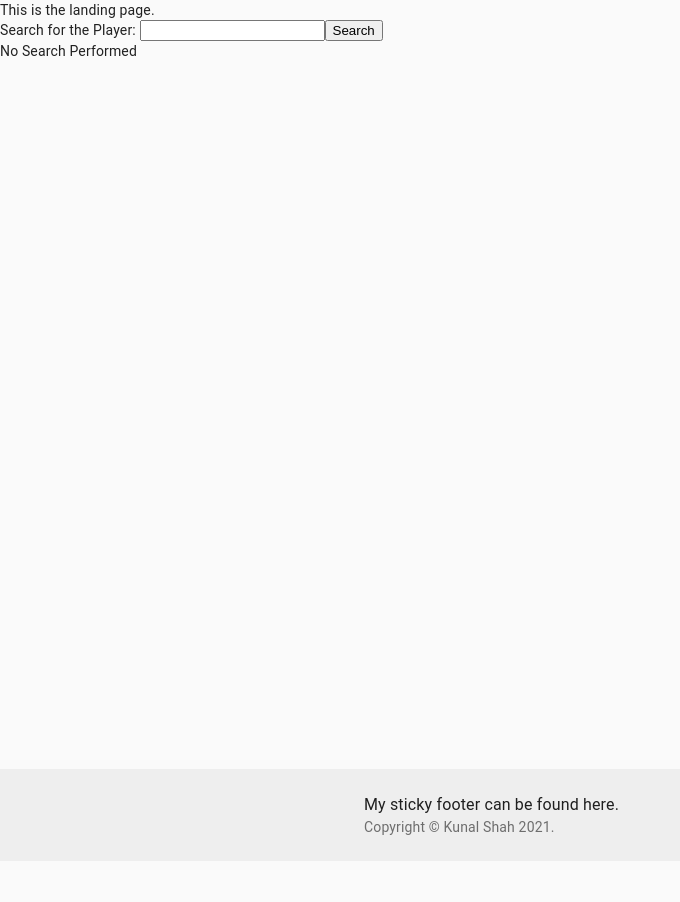
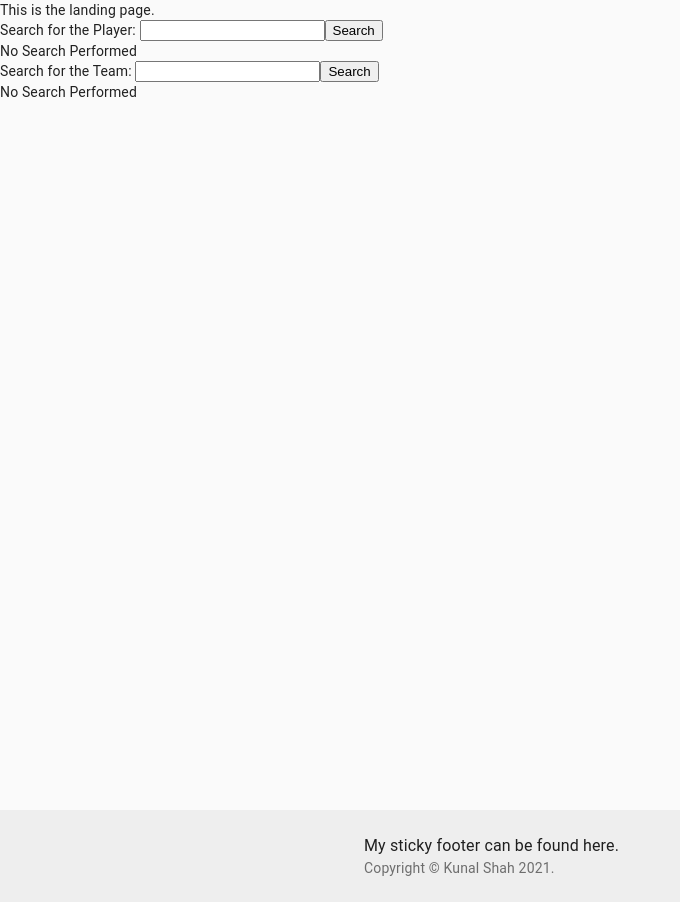
Before and after one commit to kdshah6593/the-sports-report-frontend, a React (Create React App) app: page / in a window 1280 px wide. Shown: the whole page, without its empty margins (0-680 px from the left). Before the commit the page ends 861 px from the top, so only its background shows below. Built offline with nearby package versions, Linux system fonts and the light colour scheme.

Commit message:
team form and results display

```diff
--- a/src/components/LandingPage.js
+++ b/src/components/LandingPage.js
@@ -1,5 +1,6 @@
 import React from 'react';
 import PlayerForm from './players/PlayerForm';
+import TeamForm from './teams/TeamForm'
 
 class LandingPage extends React.Component {
     render() {
@@ -7,6 +8,7 @@ class LandingPage extends React.Component {
             <div>
                 This is the landing page.
                 <PlayerForm />
+                <TeamForm />
             </div>
         )
     }
--- a/src/components/teams/TeamForm.js
+++ b/src/components/teams/TeamForm.js
@@ -0,0 +1,53 @@
+import React from 'react';
+import TeamResults from './TeamResults'
+
+class TeamForm extends React.Component {
+    state = {
+        searchTeam: "",
+        searchResults: [],
+        searched: false
+    }
+
+    handleSearchChange = (event) => {
+        console.log(event.target.value)
+        this.setState({
+            searchTeam: event.target.value
+        })
+    }
+
+    handleSearchSubmit = (event) => {
+        event.preventDefault()
+        const url = "https://www.thesportsdb.com/api/v1/json/1/searchteams.php?t="
+        console.log("Form has been submitted")
+        let team = this.state.searchTeam.replace(" ", "%20")
+        console.log(team)
+        this.setState({
+            searchTeam: ""
+        })
+        fetch(url+`${team}`)
+        .then(resp => resp.json())
+        .then(data => {
+            console.log(data.teams)
+            this.setState({
+                searchResults: data.teams,
+                searched: true
+            })
+        })
+
+    }
+
+    render() {
+        return (
+            <div>
+                <form onSubmit={this.handleSearchSubmit}>
+                    <label htmlFor="searchTeam">Search for the Team: </label>
+                    <input type="text" name="searchTeam" onChange={this.handleSearchChange} value={this.state.searchTeam} />
+                    <input type="submit" value="Search" />
+                </form>
+                {this.state.searched === true ? <TeamResults searchResults={this.state.searchResults}/> : "No Search Performed"}
+            </div>
+        )
+    }
+}
+
+export default TeamForm;
--- /dev/null
+++ b/src/components/teams/TeamResults.js
@@ -0,0 +1,44 @@
+import React from 'react';
+
+class TeamResults extends React.Component {
+    state = {
+        selectedOption: "",
+        searchResults: this.props.searchResults
+    }
+
+    handleOptionChange = (event) => {
+        console.log(event.target.value)
+        this.setState({
+            selectedOption: event.target.value
+        })
+    }
+
+    handleSubmit = (event) => {
+        event.preventDefault();
+        const selectedTeam = this.state.searchResults[this.state.selectedOption]
+        // this will send a fetch post request to the backend
+        // create the object here with the information needed for backend like name, sport to be stringifed
+    }
+
+    mapSearchResults = () => {
+        if (this.props.searchResults === null) {
+            return "No Results, please try again."
+        } else {
+            this.props.searchResults.map((team, index) => <label key={team.idTeam}><input type="radio" name="team" value={index} onChange={this.handleOptionChange}/>{team.strTeam} - {team.strLeague}</label>)
+        }
+    }
+
+    render() {
+        const teams = this.mapSearchResults()
+        return (
+            <div>
+                <form onSubmit={this.handleSubmit}>
+                    {teams}
+                    <input type="submit" value="Add Team" />
+                </form>
+            </div>
+        )
+    }
+}
+
+export default TeamResults;
```
